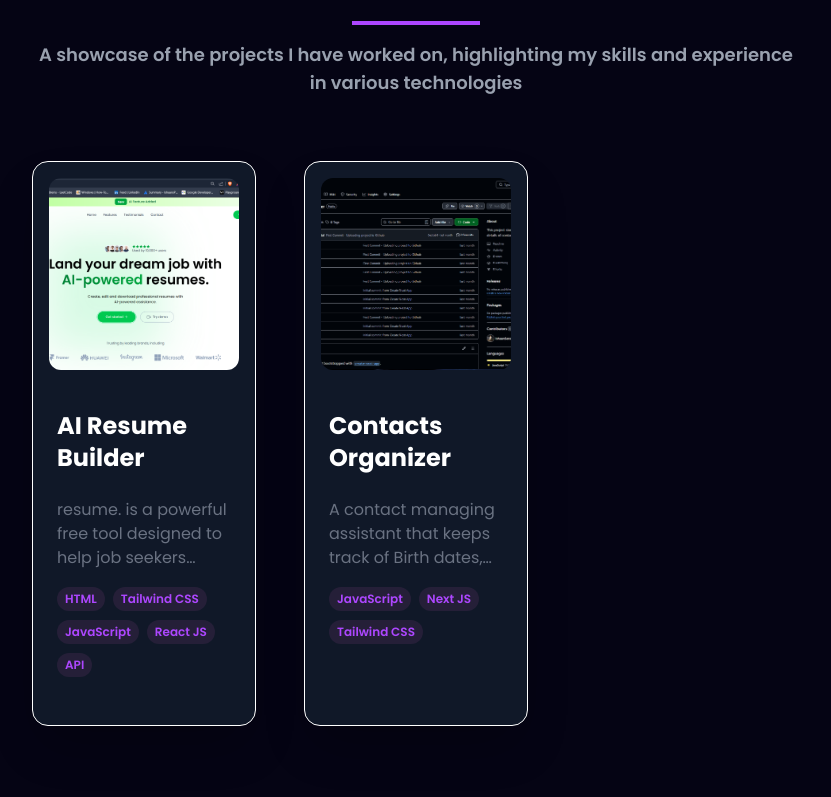
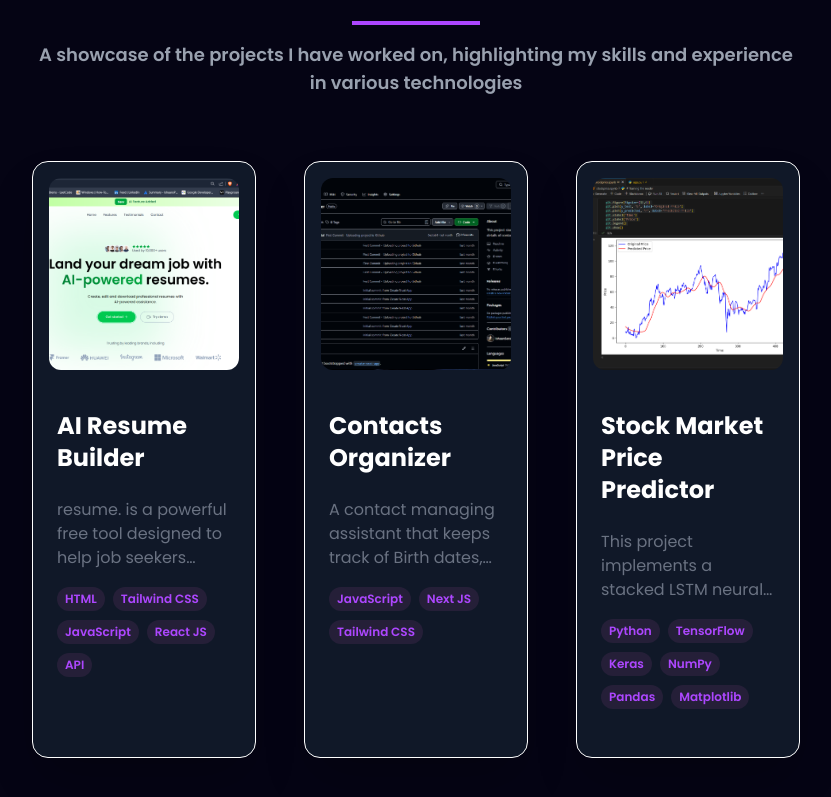
Before and after one commit to IshaanSensharma-official/myportfolio, a React (Vite) app: page / in a window 1280 px wide. Shown: the part 3747-4544 px from the top of the page, without its empty margins (224-1055 px from the left). Built offline with nearby package versions, Linux system fonts and the light colour scheme.

Commit message:
Add Stock Market Price Predictor project details and logo

```diff
--- a/src/constants.js
+++ b/src/constants.js
@@ -60,6 +60,7 @@
     // Project Section Logo's
     import ResumeBuilderLogo from './assets/work_logo/resume_builder.png';
     import ContactsOrganizerLogo from './assets/work_logo/contacts-organizer.png';
+    import StockMarketPredictorLogo from './assets/work_logo/Stock_Price.png';
 
     export const SkillsInfo = [
     {
@@ -216,4 +217,14 @@
         github: "https://github.com/IshaanSensharma-official/contacts-organizer.git",
         webapp: "https://github.com/IshaanSensharma-official/contacts-organizer.git",
         },
+        {
+        id: 2,
+        title: "Stock Market Price Predictor",
+        description:
+            "This project implements a stacked LSTM neural network to predict stock prices using real-time data fetched from Yahoo Finance. What sets it apart is its multi-layered architecture with progressively increasing dropout rates (20-50%) specifically designed to prevent overfitting while capturing complex temporal patterns. The model automatically downloads 10 years of historical data for any valid ticker, processes it with MinMax scaling, and generates comprehensive visualizations including moving averages and prediction comparisons—all built as an educational tool to demonstrate deep learning's application to time series forecasting.",
+        image: StockMarketPredictorLogo,
+        tags: ["Python", "TensorFlow", "Keras", "NumPy", "Pandas", "Matplotlib"],
+        github: "https://github.com/IshaanSensharma-official/Stock-Price-Prediction",
+        webapp: "https://github.com/IshaanSensharma-official/Stock-Price-Prediction",
+        },
     ];
```
Also changed, not shown: src/assets/work_logo/Stock_Price.png (added).
